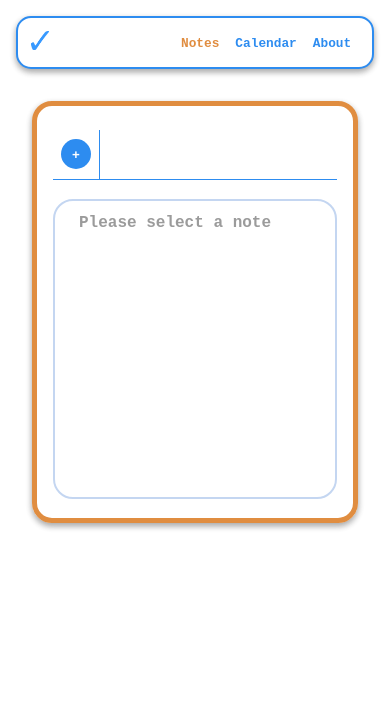
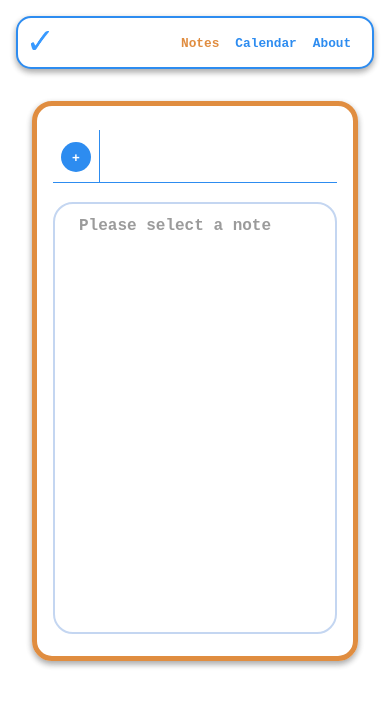
Before and after one commit to chelsiatong/Check-It, a React (Create React App) app: page /notes in a window 390 px wide. Shown: the top 706 px of the page. Built offline with nearby package versions, Linux system fonts and the light colour scheme.

Commit message:
styled notes and added responsiveness and functionality

```diff
--- a/src/components/mainnotes/mainnotes.js
+++ b/src/components/mainnotes/mainnotes.js
@@ -16,7 +16,7 @@ function MainNotes({ activeNote, onUpdateNote }) {
     return (
         <section className="main-notes">
             <div className="main-notes--edit" >
-                <input className="main-notes--edit__title" type="text" id="title" placeholder="What do you want to name me?" value={activeNote.title} onChange={(event) => onEditField("title", event.target.value)} autoFocus />
+                <input className="main-notes--edit__title" type="text" id="title" placeholder="Name me!" value={activeNote.title} onChange={(event) => onEditField("title", event.target.value)} autoFocus />
                 <textarea className="main-notes--edit__body" id="body" placeholder="What's on your mind?" value={activeNote.body} onChange={(event) => onEditField("body", event.target.value)} />
             </div>
             <div className="main-notes__preview" >
--- a/src/components/mainnotes/mainnotes.scss
+++ b/src/components/mainnotes/mainnotes.scss
@@ -22,7 +22,7 @@ input, textarea {
         padding: 0.5rem 1rem;
 
         @include mixins.tablet {
-            margin-top: 0.5rem;
+            margin-top: 1.5rem;
         }
 
         &__title {
@@ -37,7 +37,7 @@ input, textarea {
         }
 
         &__body {
-            min-height: 300px;
+            min-height: 18.75rem;
             font-size: 1rem;
             border-radius: 20px;
             color: variables.$Dark-Blue;
@@ -52,12 +52,12 @@ input, textarea {
     &__preview {
         background-color: variables.$White;
         border-radius: 20px;
-        min-height: 200px;
+        min-height: 12.5rem;
         margin-bottom: 1rem;
         padding: 1rem;
 
         &--title {
-            height: 30px;
+            height: 1.875rem;
             margin: 0;
             border-radius: 15px;
             color: variables.$Light-Grey;
@@ -75,13 +75,17 @@ input, textarea {
             padding: 0 0.8rem;
             margin-top: 1rem;
             border: 2px solid variables.$Light-Grey;
-            min-height: 300px;
+            min-height: 18.75rem;
+
+            @include mixins.tablet{
+                margin-top: 0.8rem;
+            }
         }
     }
 }
 
 .not-selected {
-    height: 300px;
+    min-height: 27rem;
     padding: 0.8rem 1.5rem;
     margin: 1.2rem 1rem;
     font-weight: 600;
@@ -89,11 +93,14 @@ input, textarea {
     border-radius: 20px;
     color: variables.$Grey;
 
-
     @include mixins.tablet {
         padding: 0.8rem 1rem;
         margin: 2rem;
+        min-height: 44rem;
+    }
 
+    @include mixins.desktop {
+        min-height: 44.5rem;
     }
 
 }
--- a/src/components/notes/notes.scss
+++ b/src/components/notes/notes.scss
@@ -4,7 +4,7 @@
 
 .notes {
     border: 5px solid variables.$Orange-Accent;
-    height: 100%;
+    min-height: 35rem;
     border-radius: 20px;
     margin: 2rem 2rem 1rem;
     box-shadow: rgba(0, 0, 0, 0.16) 0px 3px 6px, rgba(0, 0, 0, 0.23) 0px 3px 6px;
--- a/src/components/sidenotes/sidenotes.js
+++ b/src/components/sidenotes/sidenotes.js
@@ -14,10 +14,10 @@ function SideNotes({ notes, onAddNote, onDeleteNote, activeNote, setActiveNote }
                     {notes.map((note) => (
                         <div className={`side-notes__note ${note.id === activeNote && "side-notes__note--active"}`} onClick={() => setActiveNote(note.id)} >
                             <div className="side-notes__title">
-                                <h4 className="side-notes__label" placeholder="test" >{note.title && note.title.substr(0, 20) + "..."}</h4>
+                                <h4 className="side-notes__label" placeholder="test" >{note.title && note.title.substr(0, 10) + "..."}</h4>
                                 <button className="side-notes__delete" onClick={() => onDeleteNote(note.id)} >x</button>
                             </div>
-                            <h5 className="side-notes__preview" >{note.body && note.body.substr(0, 20) + "..."}</h5>
+                            <h5 className="side-notes__preview" >{note.body && note.body.substr(0, 10) + "..."}</h5>
                             <p className="side-notes__time">{new Date(note.time).toLocaleDateString("en-US", { hour: "2-digit", minute: "2-digit" })}</p>
                         </div>
                     ))}
--- a/src/components/sidenotes/sidenotes.scss
+++ b/src/components/sidenotes/sidenotes.scss
@@ -21,7 +21,8 @@
         border-radius: 50px;
         width: 30px;
         height: 30px;
-        margin: 1.1rem 0.5rem 0.6rem;
+        margin: 1.3rem 0.5rem 0.6rem;
+        flex-shrink: 0;
 
     }
 
@@ -29,10 +30,15 @@
         border-left: 1px solid variables.$Main-Blue;
         padding-right: 0.5rem;
         margin-top: 0.5rem;
+        display: flex;
+        overflow-x: auto;
 
         @include mixins.tablet {
+            display: block;
+            max-height: 45rem;
+            padding-right: 0;
             border: none;
-            width: 250px;
+            width: 15.625rem;
 
         }
     }
@@ -41,14 +47,20 @@
         margin-left: 1rem;
         padding:  0.1rem 0.3rem;
         color: variables.$Dark-Blue;
+        background-color: variables.$Side-Note-Grey;
+        border-radius: 5px;
+        flex-shrink: 0;
+        margin-bottom: 0.5rem;
 
         @include mixins.tablet {
-            border-bottom: 1px solid variables.$Main-Blue;
+            min-height: 3rem;
+            border: 1px solid variables.$Main-Blue;
             margin: 0.5rem 1rem;
         }
 
         &--active {
             color: variables.$Dark-Orange;
+            border: 2px solid variables.$Orange-Accent;
         }
 
     }
@@ -61,6 +73,8 @@
 
     &__label {
         margin: 0;
+        font-size: 0.8rem;
+        padding-top: 0.2rem;
     }
 
     &__delete {
@@ -73,9 +87,12 @@
     &__time {
         margin: 0;
         font-size: 0.6rem;
+        font-weight: 600;
     }
 
     &__preview {
         margin: 0;
+        font-size: 0.7rem;
+        padding-bottom: 0.2rem;
     }
 }
--- a/src/styles/partials/_variables.scss
+++ b/src/styles/partials/_variables.scss
@@ -7,3 +7,4 @@ $Delete: #D23E15;
 $Light-Grey: #C4D6F1 ;
 $Dark-Orange: #CA811A;
 $Grey: #9b9b9b;
+$Side-Note-Grey: #f2f2f2;
```
